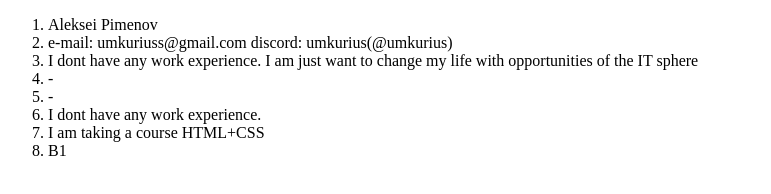
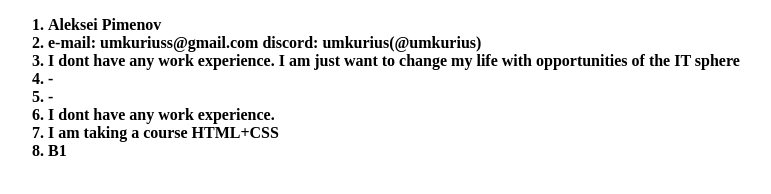
Before and after one commit to umkurius/rsschool-cv, a plain HTML site: page index.html in a window 1280 px wide. Shown: the whole page, without its empty margins (0-771 px from the left). Drawn offline with Linux system fonts and the light colour scheme.

Commit message:
feat: add changes html+css

```diff
--- a/index.html
+++ b/index.html
@@ -2,6 +2,7 @@
 <html lang="en">
 <head>
     <meta charset="UTF-8">
+    <link rel="stylesheet" href="style.css">
     <meta http-equiv="X-UA-Compatible" content="IE=edge">
     <meta name="viewport" content="width=device-width, initial-scale=1.0">
     <title>Document</title>
--- a/style.css
+++ b/style.css
@@ -0,0 +1,3 @@
+li {
+    font-weight: 700;
+}
```
